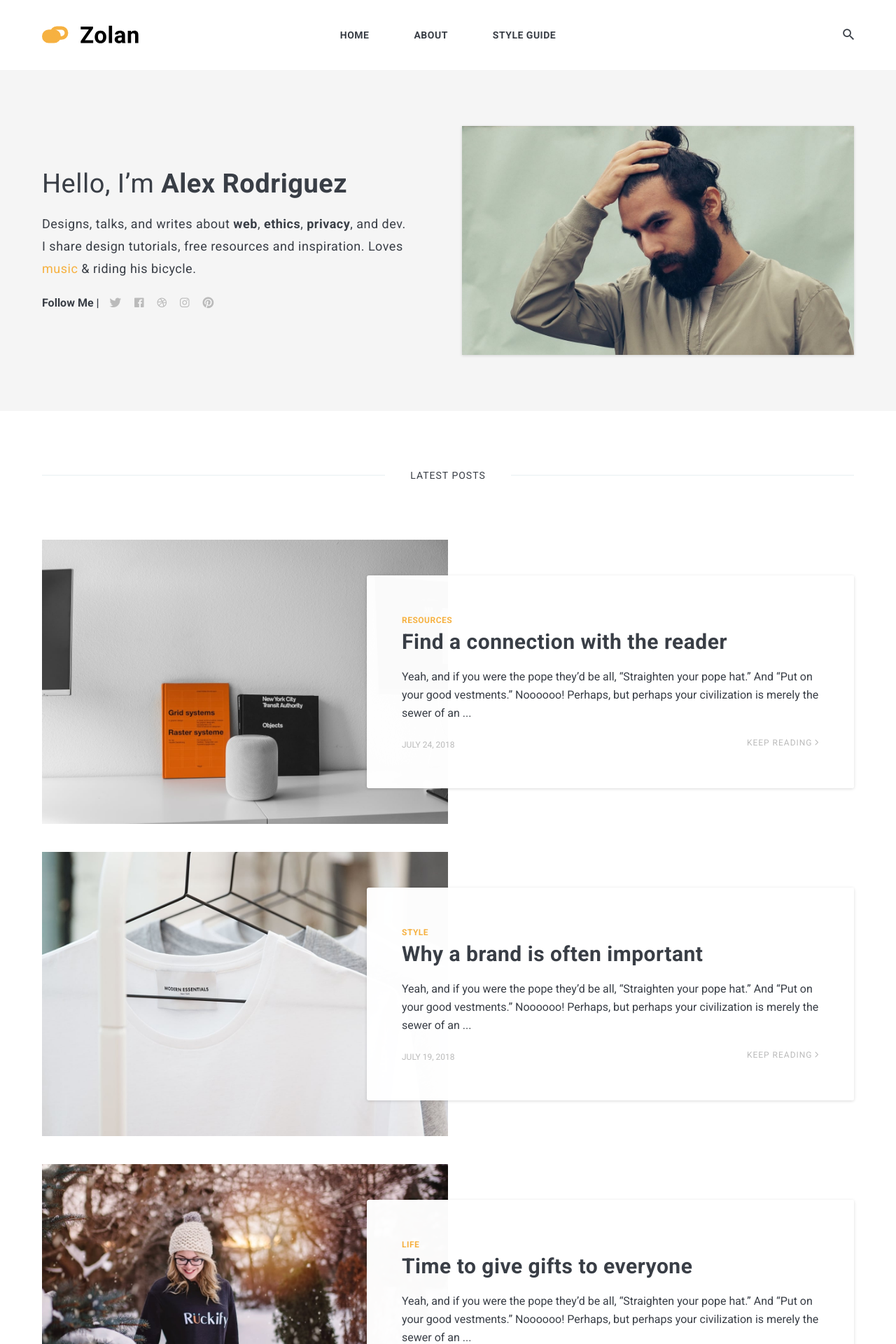
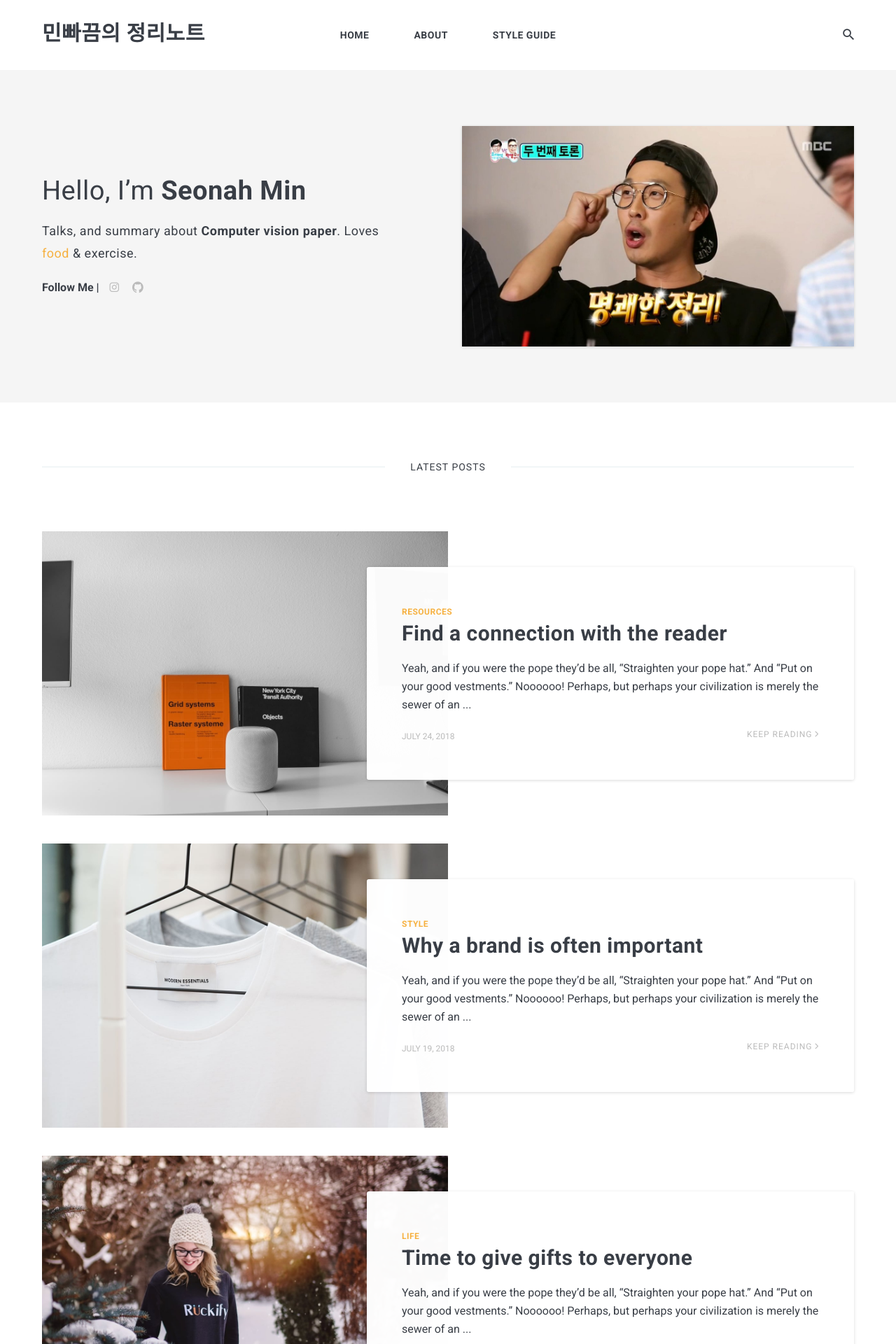
Before and after one commit to seonahmin/seonahmin.github.io, a Jekyll site: the page built from index.html, in a window 1280 px wide. Shown: the top 1920 px of the page at 70% size. Built offline with Jekyll 4.4.1, drawn with Linux system fonts in a browser that asks for light colours; nearby versions of some CDN libraries; some web fonts are replaced; the list of posts is cut into pages by our own code; some of the changed text lies outside the part shown.

Commit message:
font applied

```diff
--- a/_data/settings.yml
+++ b/_data/settings.yml
@@ -1,26 +1,23 @@
 #-------------------------------
 # General Site Settings
-title: Zolan
-logo: logo.svg # You can add own logo.
+title: 민빠끔의 정리노트
+logo: # You can add own logo.
 description: Zolan is modern minimal theme for Jekyll
 
 
 #-------------------------------
 # Author Settings
 author:
-  name: Alex Rodriguez
-  image: 01.jpg
-  say-hello: Hello, I’m <strong>Alex Rodriguez</strong>
-  bio: Designs, talks, and writes about <strong>web</strong>, <strong>ethics</strong>, <strong>privacy</strong>, and dev. I share design tutorials, free resources and inspiration. Loves <a href="#">music</a> & riding his bicycle.
+  name: Seonah Min
+  image: good.jpg
+  say-hello: Hello, I’m <strong>Seonah Min</strong>
+  bio: Talks, and summary about <strong>Computer vision paper</strong>. Loves <a href="#">food</a> & exercise.
 
 
 #-------------------------------
 # Contact links
-twitter: https://twitter.com/ # Add your Twitter handle
-facebook: https://facebook.com/ # Add your Facebook handle
-dribbble: https://dribbble.com/ # Add your Dribbble handle
-instagram: https://instagram.com/ # Add your Instagram handle
-pinterest: https://pinterest.com/ # Add your Pinterest handle
+instagram: https://instagram.com/seon_ahhh # Add your Instagram handle
+github: https://github.com/seonahmin
 
 
 #-------------------------------
@@ -30,8 +27,8 @@ disqus-identifier: mr-brown # add your shortname for Disqus Comment. For example
 
 #-------------------------------
 # Instagram Feed
-instafeed: # To enable the instafeed, use the value true. To turn off use the value false.
-instagram-profile: artemsheludko_ # Add instagram username
+instafeed: true # To enable the instafeed, use the value true. To turn off use the value false.
+instagram-profile: seon_ahhh # Add instagram username
 
 
 #-------------------------------
--- a/_includes/contact-link.html
+++ b/_includes/contact-link.html
@@ -19,5 +19,9 @@
     {% if site.data.settings.pinterest %}
       <li><a href="{{ site.data.settings.pinterest }}"><i class="ion ion-logo-pinterest"></i></a></li>
     {% else %} {% endif %}
+
+    {% if site.data.settings.github %}
+      <li><a href="{{ site.data.settings.github }}"><i class="ion ion-logo-github"></i></a></li>
+    {% else %} {% endif %}
   </ul>
 </div>
--- a/_includes/header.html
+++ b/_includes/header.html
@@ -9,6 +9,8 @@
           {%if site.data.settings.logo %}
             <img class="logo__image" src="{{ site.baseurl }}/images/{{ site.data.settings.logo }}" alt="{{ site.data.settings.title }}">
           {% else %}
+          	<link rel="preconnect" href="https://fonts.gstatic.com">
+			<link href="https://fonts.googleapis.com/css2?family=Gaegu:wght@700&display=swap" rel="stylesheet">
             {{ site.data.settings.title }}
           {% endif %}
           </a>
--- a/_sass/3-modules/_header.scss
+++ b/_sass/3-modules/_header.scss
@@ -31,6 +31,7 @@
   transform: translateY(-50%);
 
   .logo__link {
+  	font-family: 'Gaegu', cursive;
     font-size: 30px;
     font-weight: 700;
     letter-spacing: 0.5px;
```
Also changed, not shown: images/good.jpg (added), images/min.jpg (added).
